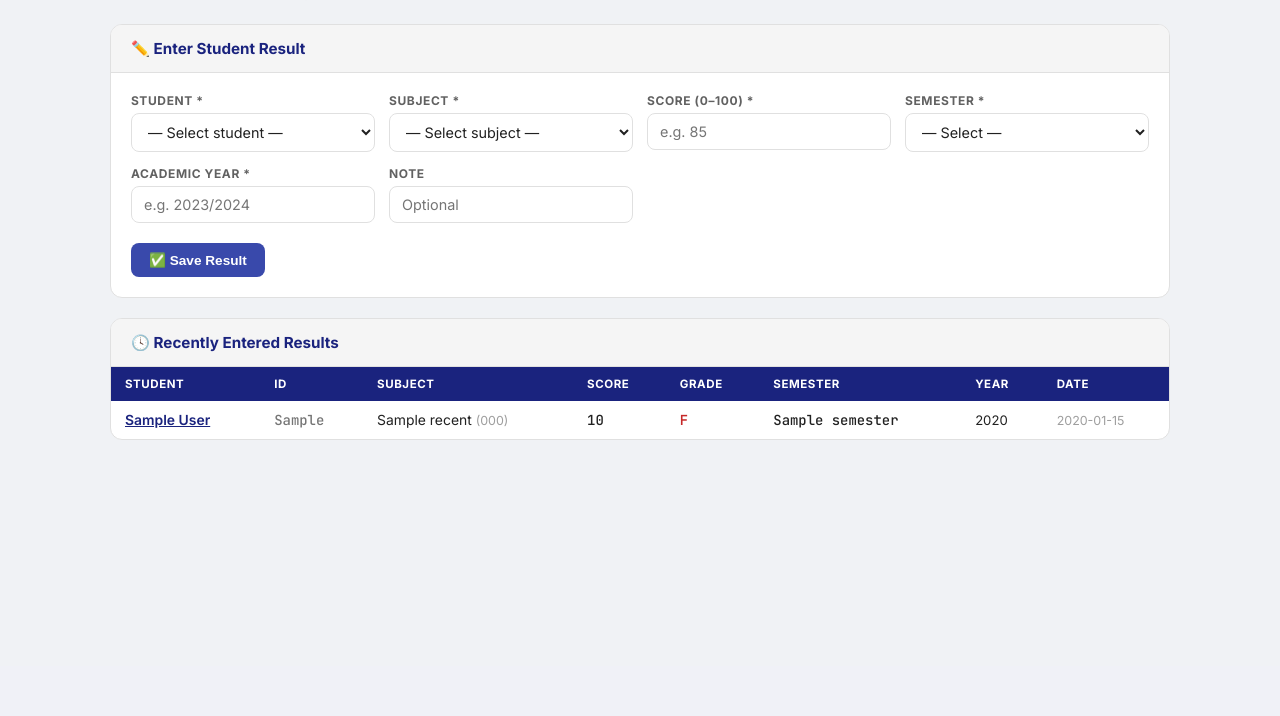
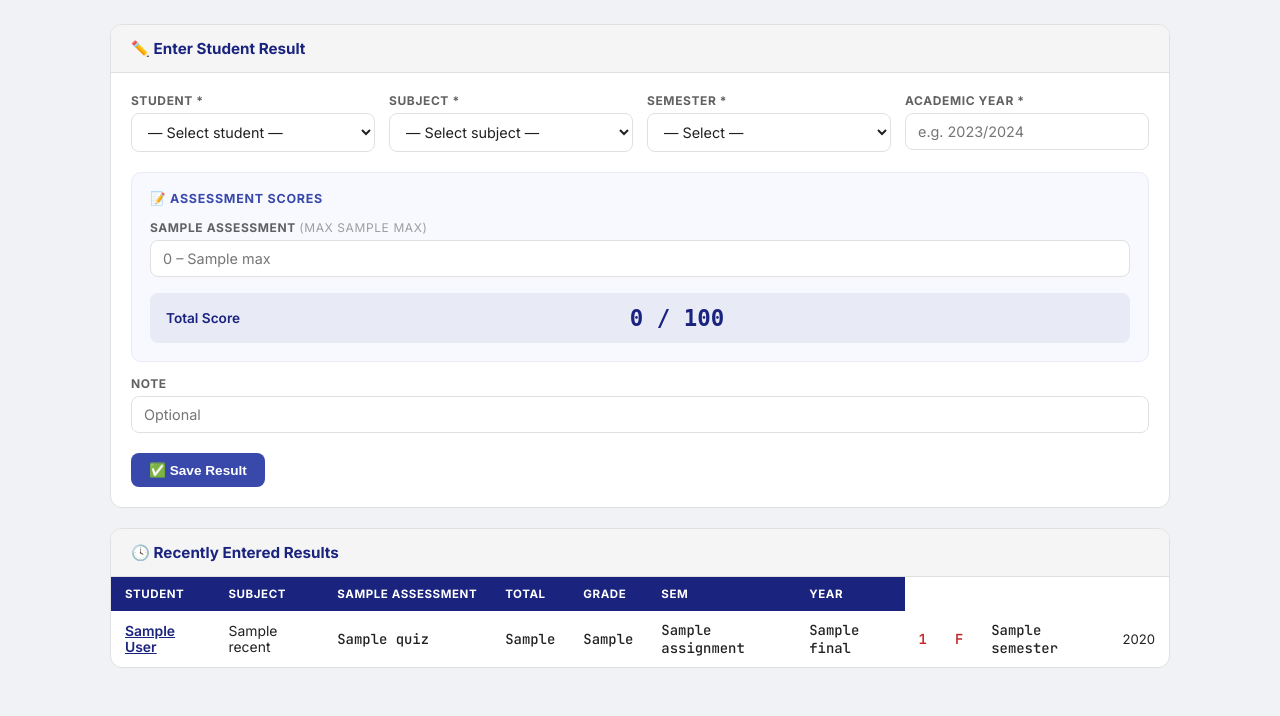
Before and after one commit to chalieyigzaw78-stack/Student-portal, a Flask app: template templates/staff/dashboard.html in a window 1280 px wide. Shown: the part 134-850 px from the top of the page. Before the commit the page ends 574 px from the top, so only its background shows below. Run offline with Flask 3, Linux system fonts and the light colour scheme; the template is opened without the code that fills it: most values are stand-ins (such as "Sample title", 1, 10 or a date in 2020).

Commit message:
Update dashboard.html

```diff
--- a/templates/staff/dashboard.html
+++ b/templates/staff/dashboard.html
@@ -37,10 +37,6 @@
           </select>
         </div>
         <div class="form-group">
-          <label>Score (0–100) *</label>
-          <input type="number" name="score" min="0" max="100" step="0.5" placeholder="e.g. 85">
-        </div>
-        <div class="form-group">
           <label>Semester *</label>
           <select name="semester" required>
             <option value="">— Select —</option>
@@ -52,18 +48,34 @@
           <label>Academic Year *</label>
           <input type="text" name="academic_year" placeholder="e.g. 2023/2024" required>
         </div>
-        <div class="form-group">
-          <label>Note</label>
-          <input type="text" name="note" placeholder="Optional">
+      </div>
+
+      <!-- Assessment scores -->
+      <div style="margin-top:20px; padding:18px; background:#f8f9ff; border-radius:10px; border:1px solid #e8eaf6;">
+        <div style="font-size:0.78rem; font-weight:700; color:#3949ab; text-transform:uppercase; letter-spacing:0.06em; margin-bottom:14px;">
+          📝 Assessment Scores
+        </div>
+        <div class="form-grid">
+          {% for a in assessments %}
+          <div class="form-group">
+            <label>{{ a.label }} <span style="color:#9e9e9e; font-weight:400;">(max {{ a.max }})</span></label>
+            <input type="number" name="{{ a.key }}" min="0" max="{{ a.max }}"
+              step="0.5" placeholder="0 – {{ a.max }}" oninput="calcTotal()">
+          </div>
+          {% endfor %}
+        </div>
+
+        <!-- Live total -->
+        <div style="margin-top:16px; padding:12px 16px; background:#e8eaf6; border-radius:8px; display:flex; align-items:center; justify-content:space-between; flex-wrap:wrap; gap:8px;">
+          <span style="font-size:0.85rem; color:#1a237e; font-weight:600;">Total Score</span>
+          <span id="total-display" style="font-size:1.4rem; font-weight:800; font-family:monospace; color:#1a237e;">0 / 100</span>
+          <span id="grade-display" style="font-size:1rem; font-weight:700; color:#2e7d32;"></span>
         </div>
       </div>
 
-      <!-- Grade preview -->
-      <div id="grade-preview" style="display:none; margin-top:16px; padding:14px 18px; background:#e8eaf6; border-radius:10px;">
-        <span style="font-size:0.88rem; color:#1a237e;">
-          Grade: <strong id="prev-grade" style="font-size:1.1rem;"></strong>
-          &nbsp;|&nbsp; Grade Point: <strong id="prev-point"></strong>
-        </span>
+      <div class="form-group" style="margin-top:14px;">
+        <label>Note</label>
+        <input type="text" name="note" placeholder="Optional">
       </div>
 
       <div style="margin-top:20px;">
@@ -79,33 +91,36 @@
   <div class="table-wrap">
     <table>
       <thead>
-        <tr><th>Student</th><th>ID</th><th>Subject</th><th>Score</th><th>Grade</th><th>Semester</th><th>Year</th><th>Date</th></tr>
+        <tr>
+          <th>Student</th><th>Subject</th>
+          {% for a in assessments %}<th>{{ a.label }}</th>{% endfor %}
+          <th>Total</th><th>Grade</th><th>Sem</th><th>Year</th>
+        </tr>
       </thead>
       <tbody>
         {% for r in recent %}
-        {% set grade_map = {'A':'grade-A','B+':'grade-Bp','B':'grade-B','C+':'grade-Cp','C':'grade-C','D':'grade-D','F':'grade-F'} %}
+        {% if r.total_score >= 90 %}{% set gl = 'A' %}{% set gc = 'grade-A' %}
+        {% elif r.total_score >= 85 %}{% set gl = 'B+' %}{% set gc = 'grade-Bp' %}
+        {% elif r.total_score >= 80 %}{% set gl = 'B' %}{% set gc = 'grade-B' %}
+        {% elif r.total_score >= 75 %}{% set gl = 'C+' %}{% set gc = 'grade-Cp' %}
+        {% elif r.total_score >= 70 %}{% set gl = 'C' %}{% set gc = 'grade-C' %}
+        {% elif r.total_score >= 60 %}{% set gl = 'D' %}{% set gc = 'grade-D' %}
+        {% else %}{% set gl = 'F' %}{% set gc = 'grade-F' %}{% endif %}
         <tr>
           <td><a href="/staff/student/{{ r.student_id }}" style="color:#1a237e;font-weight:600;">{{ r.full_name }}</a></td>
-          <td class="mono" style="color:#757575;">{{ r.student_no }}</td>
-          <td>{{ r.subject_name }} <span style="color:#9e9e9e;font-size:0.78rem;">({{ r.subject_code }})</span></td>
-          <td class="mono">{{ r.score|int }}</td>
-          <td>
-            {% set g = namespace(letter='', cls='') %}
-            {% if r.score >= 90 %}{% set g.letter = 'A' %}{% set g.cls = 'grade-A' %}
-            {% elif r.score >= 85 %}{% set g.letter = 'B+' %}{% set g.cls = 'grade-Bp' %}
-            {% elif r.score >= 80 %}{% set g.letter = 'B' %}{% set g.cls = 'grade-B' %}
-            {% elif r.score >= 75 %}{% set g.letter = 'C+' %}{% set g.cls = 'grade-Cp' %}
-            {% elif r.score >= 70 %}{% set g.letter = 'C' %}{% set g.cls = 'grade-C' %}
-            {% elif r.score >= 60 %}{% set g.letter = 'D' %}{% set g.cls = 'grade-D' %}
-            {% else %}{% set g.letter = 'F' %}{% set g.cls = 'grade-F' %}{% endif %}
-            <span class="mono {{ g.cls }}">{{ g.letter }}</span>
-          </td>
+          <td>{{ r.subject_name }}</td>
+          <td class="mono">{{ r.quiz }}</td>
+          <td class="mono">{{ r.test1 }}</td>
+          <td class="mono">{{ r.test2 }}</td>
+          <td class="mono">{{ r.assignment }}</td>
+          <td class="mono">{{ r.final }}</td>
+          <td class="mono {{ gc }}"><strong>{{ r.total_score|int }}</strong></td>
+          <td class="mono {{ gc }}">{{ gl }}</td>
           <td class="mono">{{ r.semester }}</td>
           <td style="font-size:0.82rem;">{{ r.academic_year }}</td>
-          <td style="font-size:0.78rem;color:#9e9e9e;">{{ r.created_at[:10] }}</td>
         </tr>
         {% else %}
-        <tr><td colspan="8"><div class="empty-state"><div class="icon">📭</div><p>No results entered yet.</p></div></td></tr>
+        <tr><td colspan="11"><div class="empty-state"><div class="icon">📭</div><p>No results entered yet.</p></div></td></tr>
         {% endfor %}
       </tbody>
     </table>
@@ -115,19 +130,26 @@
 
 {% block scripts %}
 <script>
+const ASSESSMENTS = {{ assessments | tojson }};
 const gradeMap = [
-  [90, 'A',  4.0], [85, 'B+', 3.5], [80, 'B',  3.0],
-  [75, 'C+', 2.5], [70, 'C',  2.0], [60, 'D',  1.0], [0, 'F', 0.0]
+  [90,'A'],[85,'B+'],[80,'B'],[75,'C+'],[70,'C'],[60,'D'],[0,'F']
 ];
+const gradeColors = {
+  'A':'#2e7d32','B+':'#388e3c','B':'#689f38',
+  'C+':'#ef6c00','C':'#f57c00','D':'#e64a19','F':'#c62828'
+};
 
-document.querySelector('input[name=score]').addEventListener('input', function() {
-  const score = parseFloat(this.value);
-  const prev  = document.getElementById('grade-preview');
-  if (isNaN(score) || score < 0 || score > 100) { prev.style.display='none'; return; }
-  const [, letter, point] = gradeMap.find(([min]) => score >= min);
-  document.getElementById('prev-grade').textContent = letter;
-  document.getElementById('prev-point').textContent = point.toFixed(1);
-  prev.style.display = 'block';
-});
+function calcTotal() {
+  let total = 0;
+  ASSESSMENTS.forEach(a => {
+    const el = document.querySelector(`input[name="${a.key}"]`);
+    total += parseFloat(el?.value || 0);
+  });
+  document.getElementById('total-display').textContent = total.toFixed(1) + ' / 100';
+  const [, grade] = gradeMap.find(([min]) => total >= min);
+  const gradeEl = document.getElementById('grade-display');
+  gradeEl.textContent = 'Grade: ' + grade;
+  gradeEl.style.color = gradeColors[grade] || '#333';
+}
 </script>
 {% endblock %}
```
